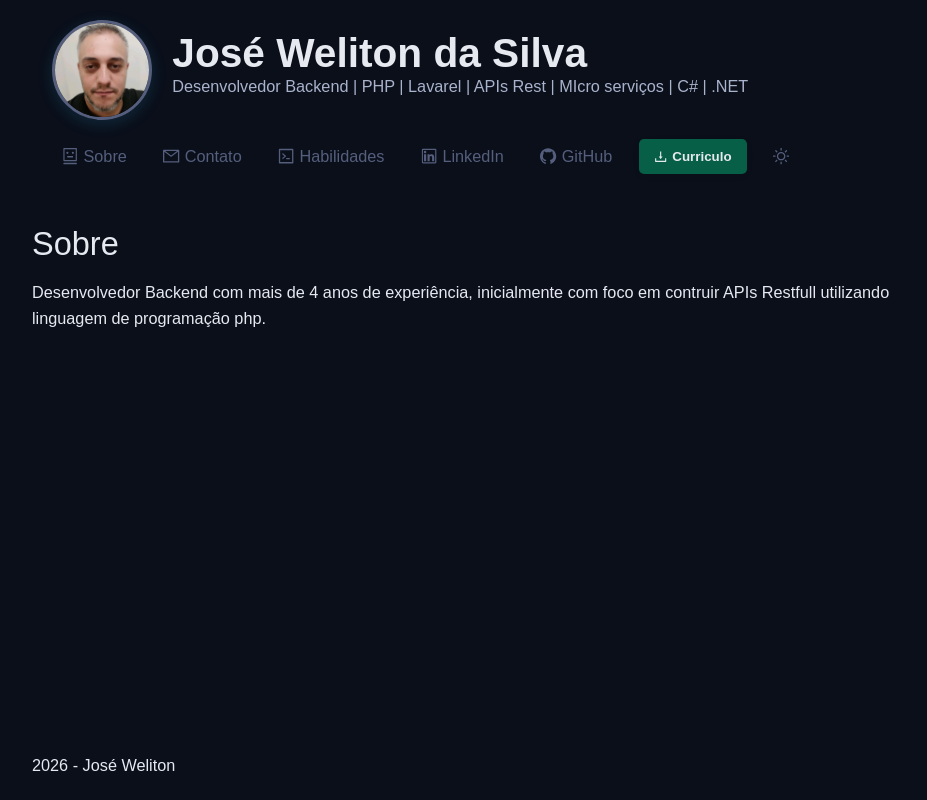
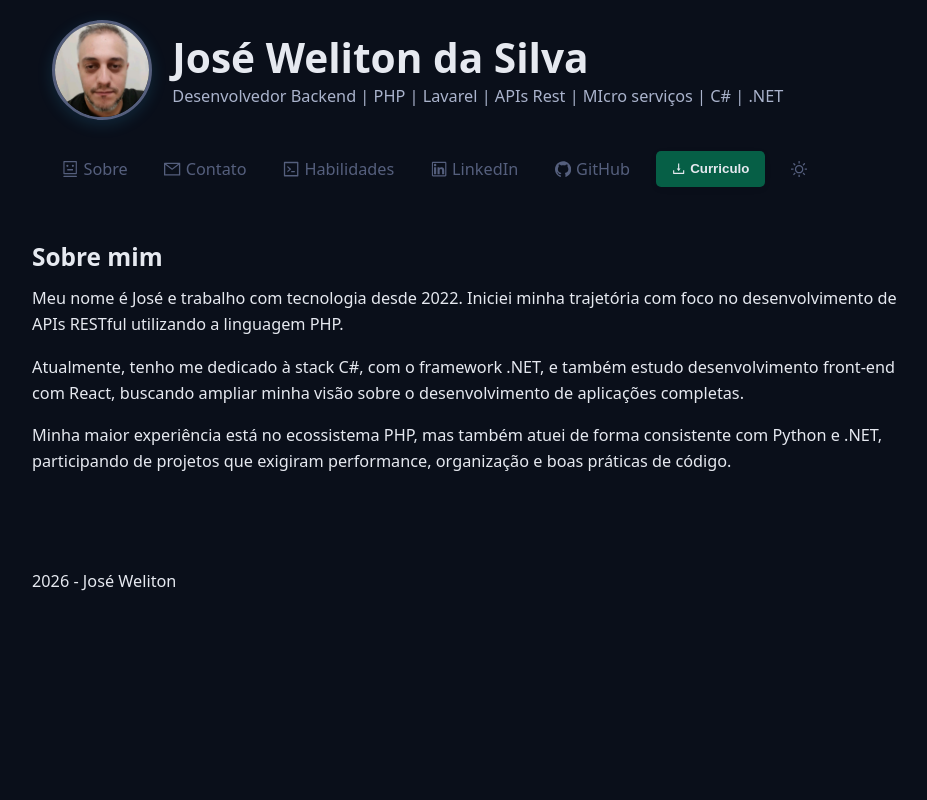
Before and after one commit to wellz3280/about-me, a React (Vite) app: page / in a window 1280 px wide. Shown: the whole page, without its empty margins (158-1085 px from the left). Built offline with nearby package versions, Linux system fonts and the light colour scheme.

Commit message:
wip about component

```diff
--- a/package.json
+++ b/package.json
@@ -20,7 +20,7 @@
     "@types/react": "^19.2.7",
     "@types/react-dom": "^19.2.3",
     "@vitejs/plugin-react": "^5.1.1",
-    "eslint": "^9.39.1",
+    "eslint": "^9.0.0",
     "eslint-plugin-react-hooks": "^7.0.1",
     "eslint-plugin-react-refresh": "^0.4.24",
     "globals": "^16.5.0",
--- a/src/components/Main/styles.module.css
+++ b/src/components/Main/styles.module.css
@@ -1,6 +1,6 @@
 .content {
     width: 900px;
-    min-height: 500px;
+    min-height: 300px;
     margin-top: 30px;
     flex-direction: column;
 }
--- a/src/components/Nav/index.tsx
+++ b/src/components/Nav/index.tsx
@@ -1,6 +1,5 @@
-import { Menu, type MenuProps } from "antd";
 import React, { useEffect, useState } from "react";
-import { CodeOutlined, DownloadOutlined, GithubOutlined, LinkedinOutlined, MailOutlined, MoonOutlined, RobotOutlined, StarOutlined, SunOutlined } from "@ant-design/icons";
+import { CodeOutlined, DownloadOutlined, GithubOutlined, LinkedinOutlined, MailOutlined, MoonOutlined, RobotOutlined, SunOutlined } from "@ant-design/icons";
 import styles from './styles.module.css';
 
 type AvailableThemes = 'dark' | 'light';
@@ -33,8 +32,8 @@ export default function Nav() {
         <a className={styles.navLink} href="#" aria-label='sobre' title='sobre'><RobotOutlined /> Sobre</a>
         <a className={styles.navLink} href="#" aria-label='Contato' title='Contato'><MailOutlined /> Contato</a>
         <a className={styles.navLink} href="#" aria-label='Habilidades' title='Habilidades'><CodeOutlined /> Habilidades</a>
-        <a className={styles.navLink} href="#" aria-label='linkedin' title='linkedin'><LinkedinOutlined /> LinkedIn</a>
-        <a className={styles.navLink} href="#" aria-label='GitHub' title='GitHub'><GithubOutlined /> GitHub</a>
+        <a className={styles.navLink} href="https://www.linkedin.com/in/jose-weliton-554617b2" target="_blank" aria-label='linkedin' title='linkedin'><LinkedinOutlined /> LinkedIn</a>
+        <a className={styles.navLink} href="https://github.com/wellz3280" target="_blank" aria-label='GitHub' title='GitHub'><GithubOutlined /> GitHub</a>
         <button className={styles.curriculoBtn}><DownloadOutlined /> Curriculo</button>
 
         <a className={styles.navLink} onClick={handleThemeChange} href="#" aria-label='Alterar tema' title='Alterar tema'>
--- a/src/pages/About.tsx
+++ b/src/pages/About.tsx
@@ -3,13 +3,21 @@ import GenericHtml from "../components/GenericHtml";
 export default function About() {
     return (
         <GenericHtml>
-                <h1>Sobre</h1>
-
-                <p>
-                    Desenvolvedor Backend com mais de 4 anos de experiência,
-                    inicialmente com foco em contruir APIs Restfull utilizando linguagem
-                    de programação php.
-                </p>
+                <h2>Sobre mim</h2>
+  <p>
+    Meu nome é José e trabalho com tecnologia desde 2022. Iniciei minha trajetória
+    com foco no desenvolvimento de APIs RESTful utilizando a linguagem PHP.
+  </p>
+  <p>
+    Atualmente, tenho me dedicado à stack C#, com o framework .NET, e também estudo
+    desenvolvimento front-end com React, buscando ampliar minha visão sobre o
+    desenvolvimento de aplicações completas.
+  </p>
+  <p>
+    Minha maior experiência está no ecossistema PHP, mas também atuei de forma
+    consistente com Python e .NET, participando de projetos que exigiram
+    performance, organização e boas práticas de código.
+  </p>
 
         </GenericHtml>
     );
--- a/src/styles/global.css
+++ b/src/styles/global.css
@@ -9,9 +9,7 @@ html {
 }
 
 body {
-    /* -webkit-font-smoothing: antialiased; */
-    font-family: 'Montserrat', sans-serif;
-    /* font-family: system-ui, -apple-system, BlinkMacSystemFont, 'Segoe UI', Roboto, Oxygen, Ubuntu, Cantarell, 'Open Sans', 'Helvetica Neue', sans-serif; */
+    font-family: system-ui, -apple-system, BlinkMacSystemFont, 'Segoe UI', Roboto, Oxygen, Ubuntu, Cantarell, 'Open Sans', 'Helvetica Neue', sans-serif;
     /* 16px */
     font-size: 1.6rem;
     background: var(--gray-900);
```
Also changed, not shown: 1 other file (tests, documents, lock files or other folders).
